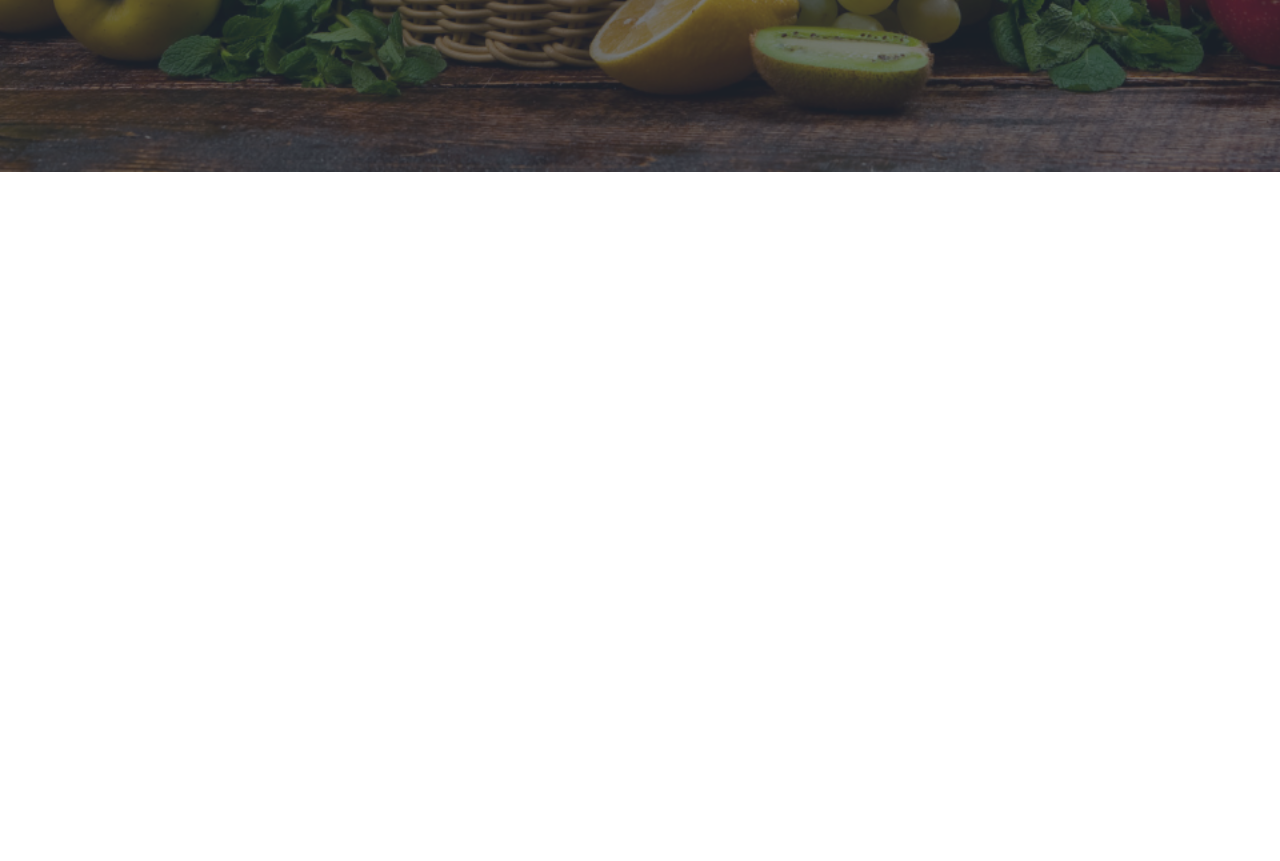
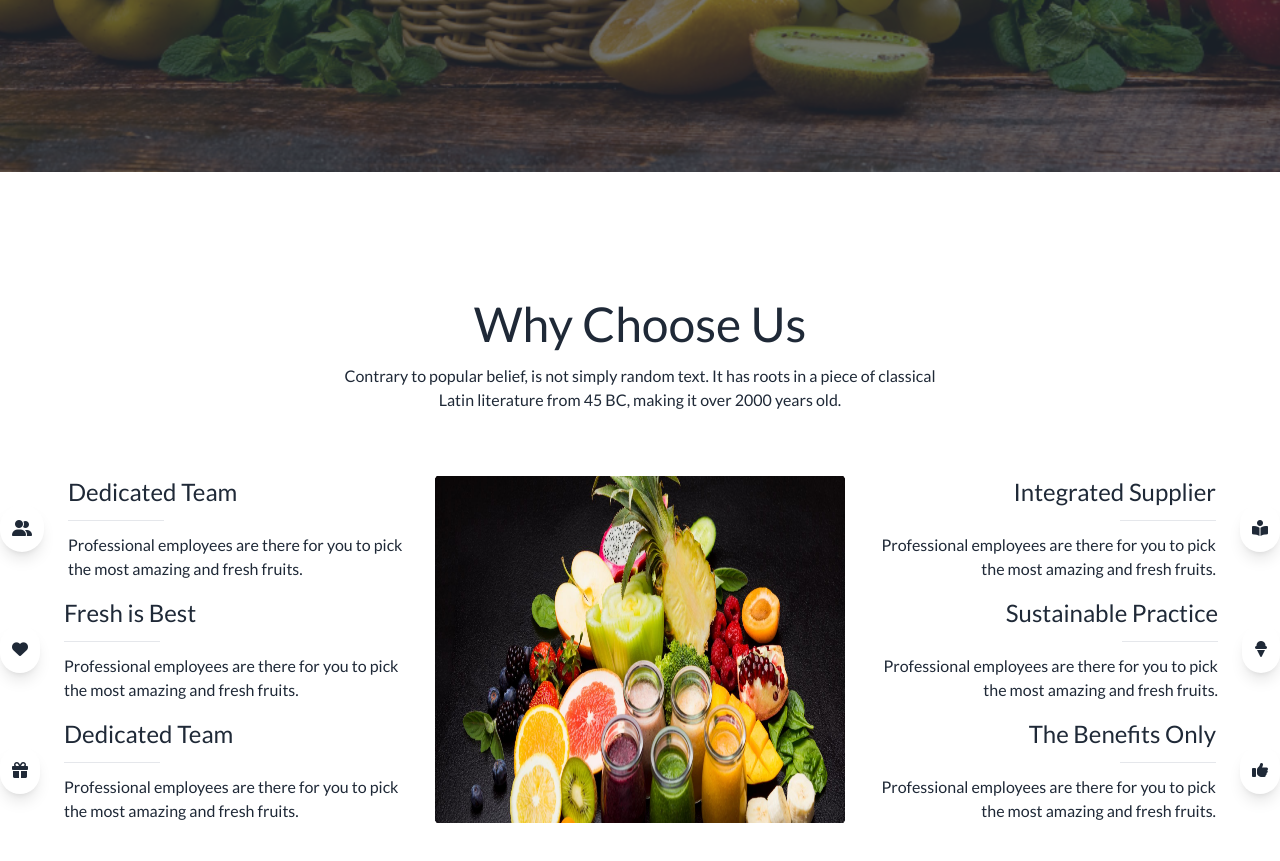
Before and after one commit to kawser2917/Fruit_brust, a plain HTML site: page index.html in a window 1280 px wide. Shown: the part 2326-3187 px from the top of the page. Before the commit the page ends 2626 px from the top, so only its background shows below. Drawn offline with nearby package versions, Linux system fonts and the light colour scheme.

Commit message:
why you choose us added

```diff
--- a/index.html
+++ b/index.html
@@ -388,7 +388,8 @@
         <div class="hero-content text-center text-neutral-content">
           <div class=" text-white">
             <h1 class="mb-5 text-5xl font-bold">Meet the team section</h1>
-            <p class="mb-5">Contrary to popular belief, is not simply random text. It has roots in a piece of classical <br> Latin literature from 45 BC, making it over 2000 years old.</p>
+            <p class="mb-5">Contrary to popular belief, is not simply random text. It has roots in a piece of classical
+              <br> Latin literature from 45 BC, making it over 2000 years old.</p>
             <div class="grid gap-28 my-12 grid-cols-1 md:grid-cols-2 lg:grid-cols-4">
               <div class="text-center space-y-6">
                 <div class="flex justify-center">
@@ -403,7 +404,7 @@
               </div>
               <div class="space-y-6">
                 <div class="flex justify-center">
-                  <img src="images/member2.png" alt=""  >
+                  <img src="images/member2.png" alt="">
                 </div>
                 <p class="text-2xl">Safia Chowdhury</p>
                 <p>Fruits Expert</p>
@@ -421,7 +422,7 @@
                 <i class="fa-brands fa-twitter bg-primary-color"></i>
                 <i class="fa-brands  fa-linkedin bg-primary-color"></i>
               </div>
-              <div  class="space-y-6">
+              <div class="space-y-6">
                 <div class="flex justify-center">
                   <img src="images/member4.png" alt="">
                 </div>
@@ -438,6 +439,93 @@
       </div>
       </div>
     </section>
+    <section class="my-32 space-y-4">
+      <h1 class="text-5xl text-center">Why Choose Us</h1>
+      <p class="text-center">Contrary to popular belief, is not simply random text. It has roots in a piece of classical
+        <br> Latin literature from 45 BC, making it over 2000 years old.</p> <br><br>
+      <div class="grid gap-6 grid-cols-1 lg:grid-cols-3">
+        <div class="space-y-4">
+          <div class="flex gap-6 items-center">
+            <div class="w-15 rounded-full shadow-lg bg-white p-3">
+              <i class="fa-solid fa-user-group"></i>
+            </div>
+            <div class="space-y-3">
+              <h3 class="text-2xl">Dedicated Team</h3>
+              <hr class="w-24">
+              <p>Professional employees are there for you to pick the most amazing and fresh fruits.</p>
+            </div>
+
+          </div>
+          <div class="flex gap-6 items-center">
+            <div class="w-15 rounded-full shadow-lg bg-white p-3">
+              <i class="fa-solid fa-heart"></i>
+            </div>
+            <div class="space-y-3">
+              <h3 class="text-2xl">Fresh is Best</h3>
+              <hr class="w-24">
+              <p>Professional employees are there for you to pick the most amazing and fresh fruits.</p>
+            </div>
+
+          </div>
+          <div class="flex gap-6 items-center">
+            <div class="w-15 rounded-full shadow-lg bg-white p-3">
+              <i class="fa-solid fa-gift"></i>
+            </div>
+            <div class="space-y-3">
+              <h3 class="text-2xl">Dedicated Team</h3>
+              <hr class="w-24">
+              <p>Professional employees are there for you to pick the most amazing and fresh fruits.</p>
+            </div>
+
+          </div>
+        </div>
+        <div>
+          <img src="images/banner3.png" alt="banner3" class="w-full h-full">
+        </div>
+        <div class="space-y-4 lg:text-right">
+          <div class="flex gap-6 items-center">
+            <div class="space-y-3">
+              <h3 class="text-2xl">Integrated Supplier</h3>
+              <div class="flex justify-end">
+                <hr class="w-24">
+              </div>
+              <p>Professional employees are there for you to pick the most amazing and fresh fruits.</p>
+            </div>
+            <div class="w-15 rounded-full shadow-lg bg-white p-3">
+              <i class="fa-solid fa-book-open-reader"></i>
+            </div>
+
+          </div>
+          <div class="flex gap-6 items-center">
+            <div class="space-y-3">
+              <h3 class="text-2xl">Sustainable Practice</h3>
+              <div class="flex justify-end">
+                <hr class="w-24">
+              </div>
+              <p>Professional employees are there for you to pick the most amazing and fresh fruits.</p>
+            </div>
+            <div class="w-15 rounded-full shadow-lg bg-white p-3">
+              <i class="fa-solid fa-ice-cream"></i>
+            </div>
+
+          </div>
+          <div class="flex gap-6 items-center">
+            <div class="space-y-3">
+              <h3 class="text-2xl">The Benefits Only</h3>
+              <div class="flex justify-end">
+                <hr class="w-24">
+              </div>
+              <p>Professional employees are there for you to pick the most amazing and fresh fruits.</p>
+            </div>
+            <div class="w-15 rounded-full shadow-lg bg-white p-3">
+              <i class="fa-solid fa-thumbs-up"></i>
+            </div>
+
+          </div>
+        </div>
+      </div>
+
+    </section>
 
   </main>
   <footer>
```
